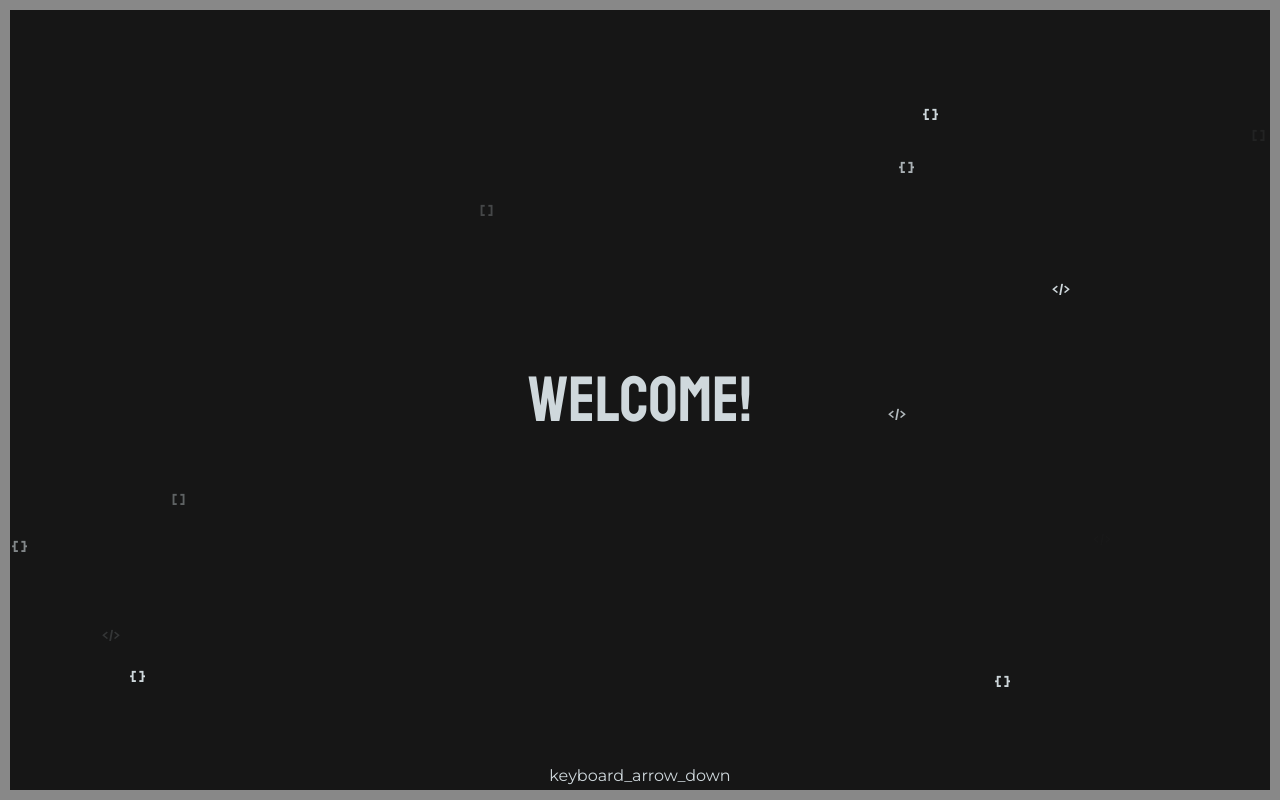
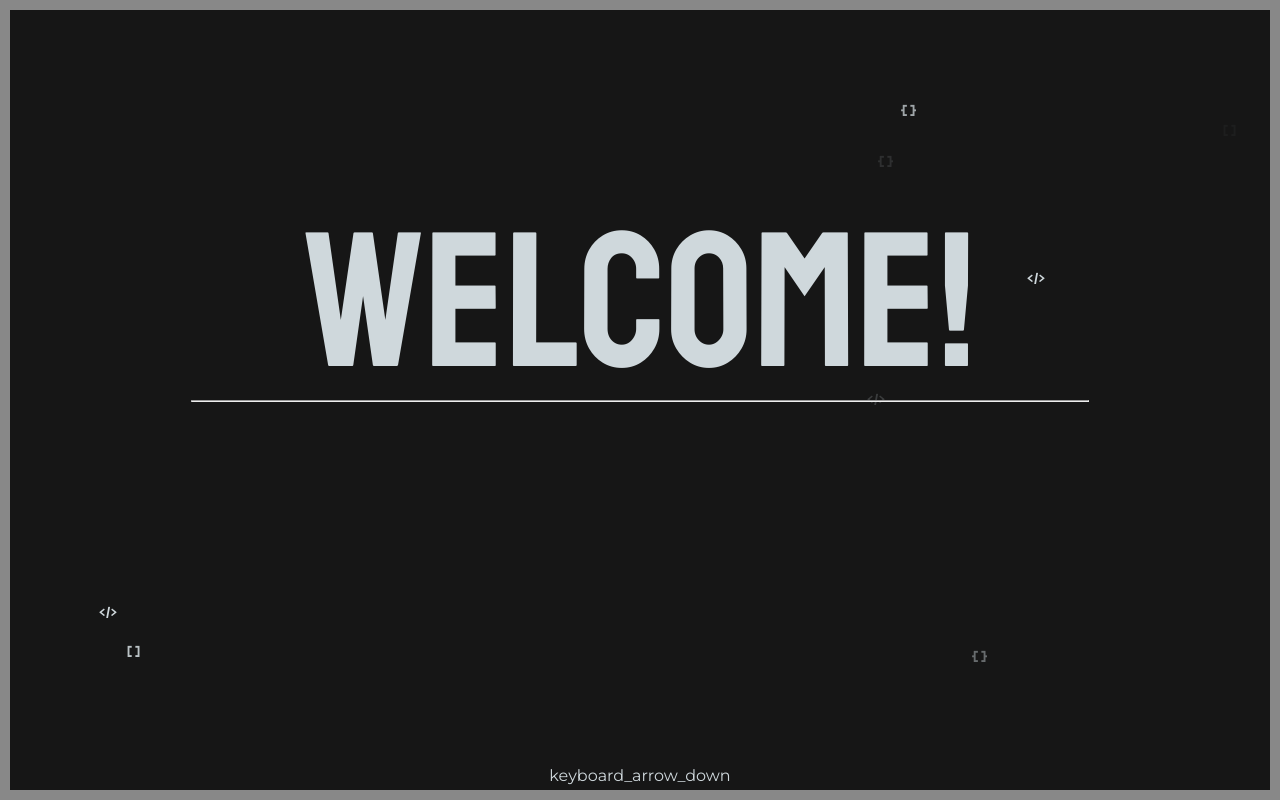
Before and after one commit to andrasfelfoldi/andrasfelfoldi.github.io, a Gatsby app: page / in a window 1280 px wide. Shown: the top 800 px of the page. Built offline with nearby package versions, Linux system fonts and the light colour scheme.

Commit message:
new banner style

```diff
--- a/src/containers/Animation/RandomBubble.js
+++ b/src/containers/Animation/RandomBubble.js
@@ -21,7 +21,7 @@ class RandomBubble extends React.Component {
 
         setTimeout(() => {
             this.infinitelyToggleClass();
-        }, 2000 + getRandomIntBelow(5000));
+        }, 1000 + getRandomIntBelow(10000));
     }
 
     componentWillUnmount() {
@@ -37,11 +37,11 @@ class RandomBubble extends React.Component {
     };
 
     getRandomTop = () => {
-        return getRandomIntBelow(this.state.height);
+        return getRandomIntBelow(this.state.height-30); // just to avoid overflow
     }
 
     getRandomLeft = () => {
-        return getRandomIntBelow(this.state.width);
+        return getRandomIntBelow(this.state.width-30);
     }
 
     infinitelyToggleClass = () => {
--- a/src/containers/Banner/Banner.js
+++ b/src/containers/Banner/Banner.js
@@ -38,11 +38,19 @@ class Banner extends Component {
 
     render() {
         return (
-            <div id={this.props.id} className='fadeInMoveUpBanner'
-                style={{...this.style, height: this.state.height, overflow: 'hidden'}}>
-                <BubblingDevTexts isMobileDevice={this.state.isMobileDevice} />
-                <div style={{ fontSize: '4em'}} >
-                    Welcome!
+            <div style={{overflow: 'hidden'}} >
+                <div id={this.props.id}
+                    style={{...this.style, height: this.state.height, overflow: 'hidden'}}>
+                    <BubblingDevTexts isMobileDevice={this.state.isMobileDevice} />
+                    <div style={{width: '100%', height: '50%', position: 'absolute', top: 0, left: 0, overflow: 'hidden', display: 'flex', justifyContent: 'center', alignItems: 'flex-end' }}>
+                        <div style={{ fontSize: '15vw' }} className='fadeInMoveUpBanner' >
+                            Welcome!
+                        </div>
+                    </div>
+                </div>
+                <div id='bannerHrContainer'>
+                    <hr id='bannerHr'/>
+                    {/* <div style={{height: '50vh', backgroundColor: '#161616'}}></div> */}
                 </div>
             </div>
         );
--- a/static/css/animate.css
+++ b/static/css/animate.css
@@ -31,12 +31,15 @@
 }
 
 @keyframes fadeInMoveUpBanner {
-    from {opacity: 0; transform: translateY(1em)}
-    to {opacity: 1; transform: translateY(0px)}
+    /* from {opacity: 0; transform: translateY(20vh)}
+    to {opacity: 1; transform: translateY(0vw)} */
+    from {transform: translateY(20vh)}
+    to {transform: translateY(0vw)}
 }
 
 .fadeInMoveUpBanner {
-    opacity: 0;
+    /* opacity: 0; */
+    transform: translateY(20vh);
     animation: fadeInMoveUpBanner 1.5s forwards;
     -webkit-animation: fadeInMoveUpBanner 1.5s forwards; /* for less modern browsers */
     animation-delay: 1s;
@@ -66,3 +69,31 @@
     animation: bubbleOut 2s forwards;
     -webkit-animation: bubbleOut 2s forwards; /* for less modern browsers */
 }
+
+@keyframes bannerHrAppearAndGrow {
+    from {opacity: 0; width: 0%}
+    to {opacity: 1; width: 70%}
+}
+
+#bannerHr {
+    margin-left: auto;
+    margin-right: auto;
+    margin-bottom: 0px;
+    margin-top: 0px;
+    opacity: 0;
+    width: 100%;
+    animation: bannerHrAppearAndGrow 1.5s forwards;
+    -webkit-animation: bannerHrAppearAndGrow 1.5s forwards; /* for less modern browsers */
+    /* animation-delay: 1s; */
+    /* -webkit-animation-delay: 1s; */
+}
+
+#bannerHrContainer {
+    margin-left: auto;
+    margin-right: auto;
+    opacity: 1;
+    width: 100%;
+    position: absolute;
+    top: 50vh;
+    left: 0%;
+}
```
